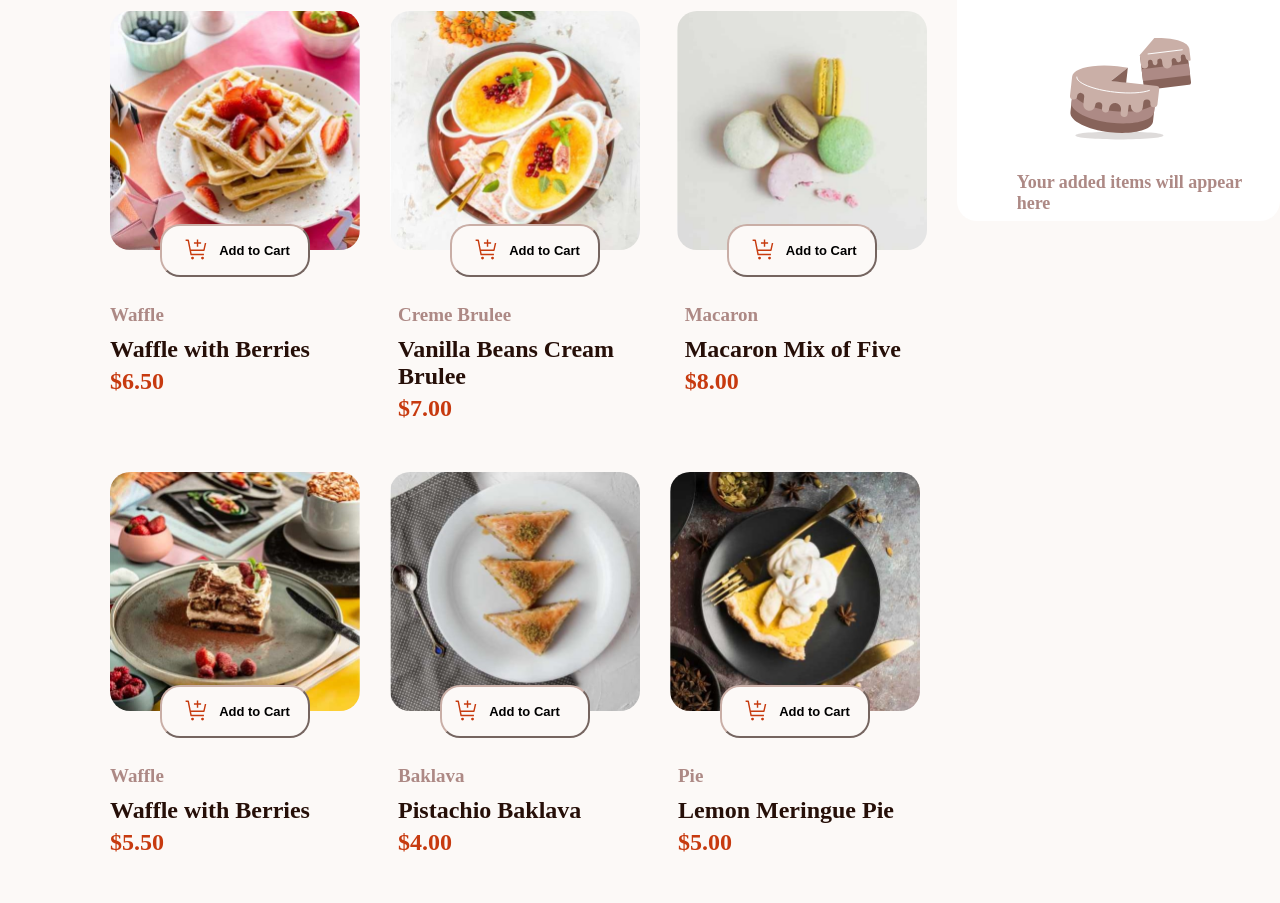
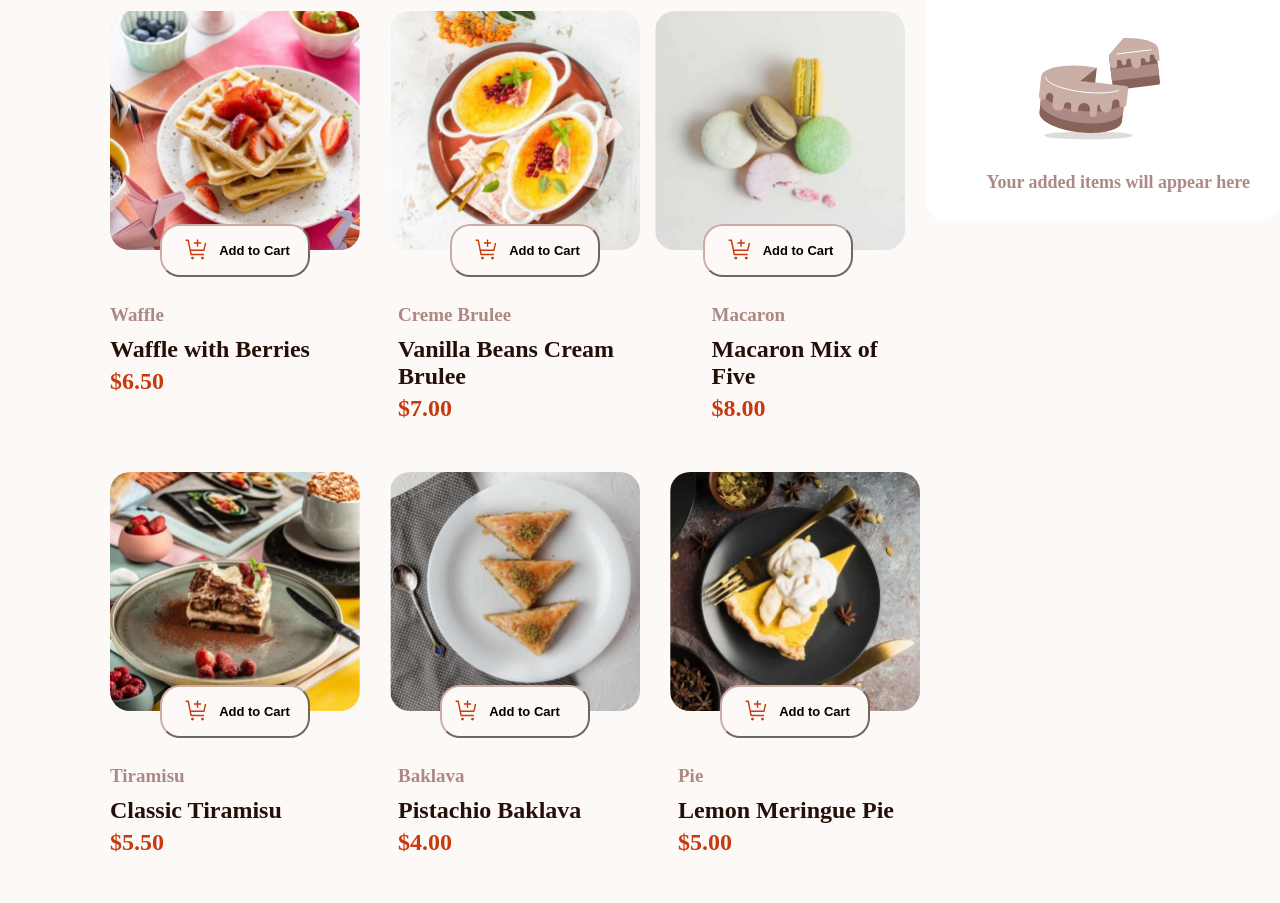
Before and after one commit to Kehinde3211/Product-Cart-Design, a plain HTML site: page index.html in a window 1280 px wide. Shown: the part 181-1084 px from the top of the page. Drawn offline with Linux system fonts and the light colour scheme.

Commit message:
new message

```diff
--- a/Product-list-with-cart-design.css
+++ b/Product-list-with-cart-design.css
@@ -140,7 +140,7 @@ body {
 }
 
 .macaron-image {
-    margin-left: 30px;
+    margin-left: -18px;
     margin-top: 50px;
     width: 250px;
     border-radius: 20px;
@@ -149,7 +149,7 @@ body {
 .macaron-button {
     display: flex;
     width: 150px;
-    margin-left: 80px;
+    margin-left: 30px;
     height: 53px;
     border-radius: 20px;
     background-color: hsl(20, 50%, 98%);
@@ -563,7 +563,7 @@ body {
     height: 310px;
     width: 370px;
     border-radius: 20px;
-    margin-left: 30px;
+    margin-left: 10px;
     background-color: white;
 }
 
--- a/index.html
+++ b/index.html
@@ -55,8 +55,8 @@
                 <img class="button-tiramisu-image" src="icon-add-to-cart.svg">
                 <p class="button-tiramisu-text">Add to Cart</p>
             </button>
-            <p class="tiramisu">Waffle</p>
-            <p class="tiramisu-classic">Waffle with Berries</p>
+            <p class="tiramisu">Tiramisu</p>
+            <p class="tiramisu-classic">Classic Tiramisu</p>
             <p class="tiramisu-price">$5.50</p>
         </div>
         <div class="baklava-section">
```
